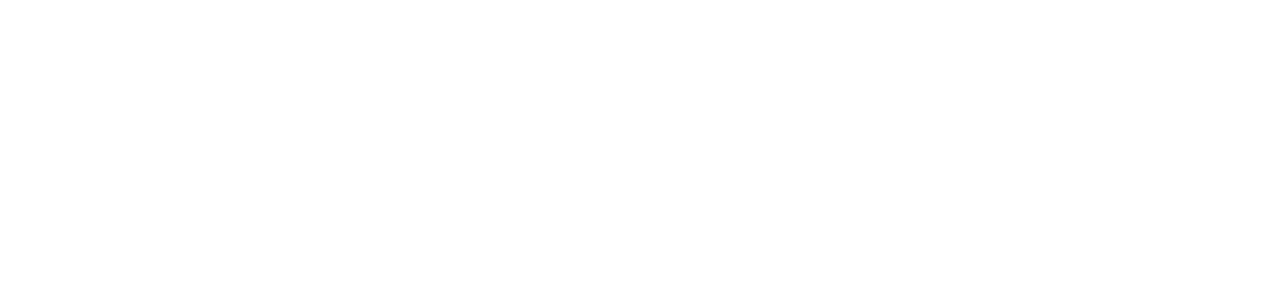
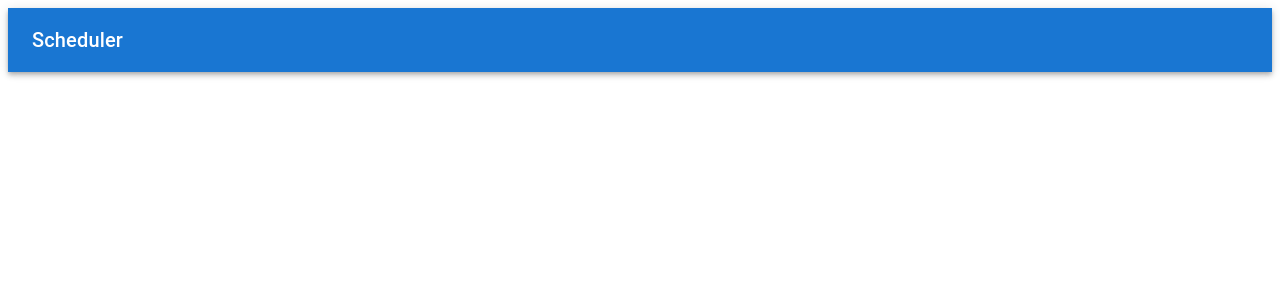
Before and after one commit to cdsx123/fall-hacks-2022-wales, a React (Create React App) app: page / in a window 1280 px wide. Shown: the top 300 px of the page. Built offline with nearby package versions, Linux system fonts and the light colour scheme.

Commit message:
crate app bar

```diff
--- a/package.json
+++ b/package.json
@@ -3,6 +3,9 @@
   "version": "0.1.0",
   "private": true,
   "dependencies": {
+    "@emotion/react": "^11.10.4",
+    "@emotion/styled": "^11.10.4",
+    "@mui/material": "^5.10.9",
     "@testing-library/jest-dom": "^5.16.5",
     "@testing-library/react": "^13.4.0",
     "@testing-library/user-event": "^13.5.0",
--- a/src/App.js
+++ b/src/App.js
@@ -1,11 +1,10 @@
-
+import Layout from "./components/Layout";
 
 function App() {
   return (
-    <div className="App">
-      <header className="App-header">
-      </header>
-    </div>
+   <>
+    <Layout/>
+   </>
   );
 }
 
--- /dev/null
+++ b/src/components/Layout.js
@@ -0,0 +1,23 @@
+import React from "react";
+import AppBar from "@mui/material/AppBar";
+import Box from "@mui/system/Box";
+import Toolbar  from "@mui/material/Toolbar";
+import Typography  from "@mui/material/Typography";
+
+
+
+const Layout = () => {
+  return (
+    <Box sx={{ flexGrow: 1 }}>
+    <AppBar position="static">
+      <Toolbar>
+        <Typography variant="h6" component="div" sx={{ flexGrow: 1 }}>
+          Scheduler
+        </Typography>
+      </Toolbar>
+    </AppBar>
+  </Box>
+  )
+}
+
+export default Layout;
```
Also changed, not shown: src/components/Notification.js (added, +7 -0 lines), 1 other file (tests, documents, lock files or other folders).
